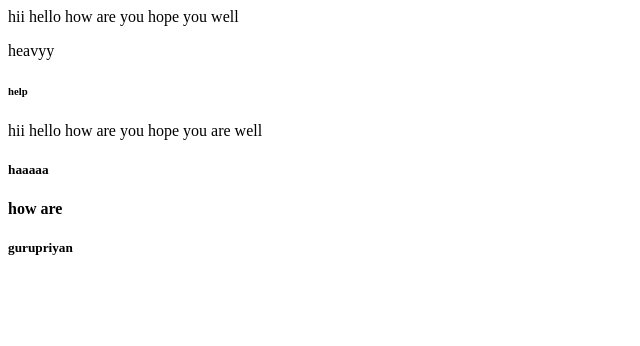
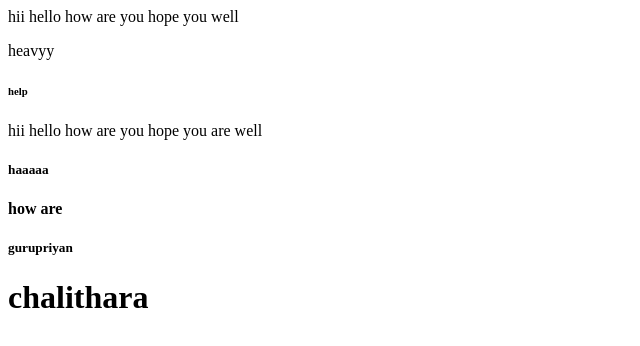
Before and after one commit to gurupriyan7/sample, a plain HTML site: page index.html in a window 1280 px wide. Shown: the whole page, without its empty margins (0-640 px from the left). Drawn offline with Linux system fonts and the light colour scheme.

Commit message:
2nd commiting

```diff
--- a/index.html
+++ b/index.html
@@ -7,3 +7,4 @@
 <h5>haaaaa</h5>
 <h4>how are </h4>
 <h5>gurupriyan</h5>
+<h1>chalithara</h1>
```
